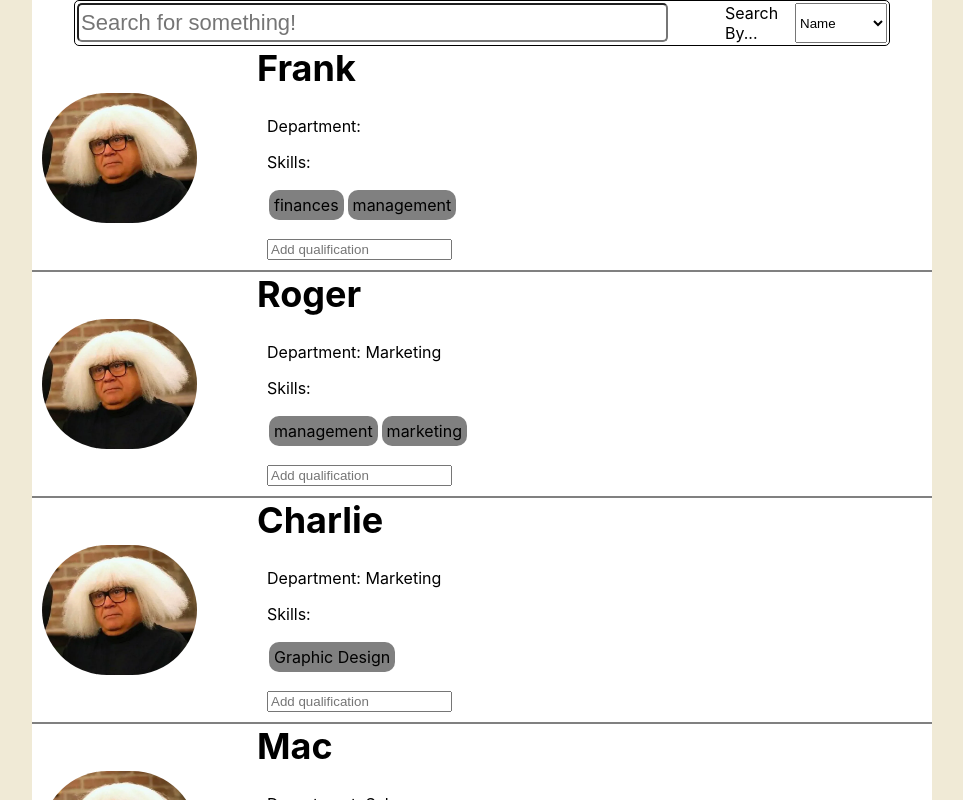
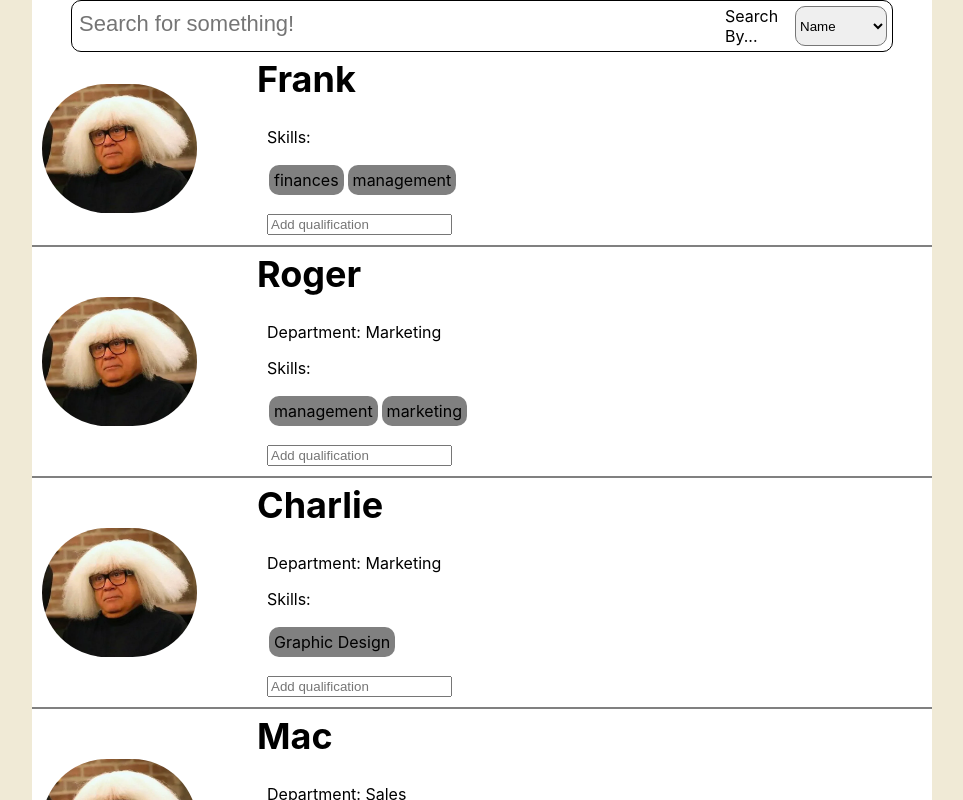
Before and after one commit to CD-Mackay/staffing-app, a React (Create React App) app: page / in a window 1280 px wide. Shown: the top 800 px of the page, without its empty margins (158-1121 px from the left). Built offline with nearby package versions, Linux system fonts and the light colour scheme.

Commit message:
Style search bar

```diff
--- a/src/components/SearchBar/StyledSearchBar.js
+++ b/src/components/SearchBar/StyledSearchBar.js
@@ -5,19 +5,23 @@ width: 90%;
 margin: 0 auto;
 display: grid;
 grid-template-columns: 4fr 1fr;
-padding: 2px;
+padding: 5px;
 justify-content: space-between;
 border: 1px solid black;
-border-radius: 5px;
+border-radius: 10px;
 input {
   width: 90%;
   line-height: 1.5;
   font-size: 22px;
   border-radius: 5px;
+  border: none;
 }
 
 #select-input {
   display: flex;
+  select {
+    border-radius: 10px;
+  }
 }
 `;
 
--- a/src/components/StaffCard/StaffCard.js
+++ b/src/components/StaffCard/StaffCard.js
@@ -22,7 +22,7 @@ const StaffCard = ({ employee }) => {
         <h4>{name}</h4>
       </div>
       <div className="employee-info">
-      <p>Department: {department}</p>
+      {department && <p>Department: {department}</p>}
         <p>Skills:</p>
         <ul>
           {employeeSkills.map((skill) => {
--- a/src/components/StaffCard/styledStaffCard.js
+++ b/src/components/StaffCard/styledStaffCard.js
@@ -5,8 +5,8 @@ const StyledStaffCard = styled.div`
   grid-template-columns: 1fr 3fr;
   grid-template-rows: auto;
   grid-template-areas:
-  "image header"
-  "image info";
+    "image header"
+    "image info";
   width: 100%;
   border-bottom: 2px solid gray;
   .image-wrapper {
@@ -27,6 +27,7 @@ const StyledStaffCard = styled.div`
     h4 {
       font-size: 36px;
       margin: 0px;
+      padding-top: 5px;
     }
   }
   .employee-info {
```
